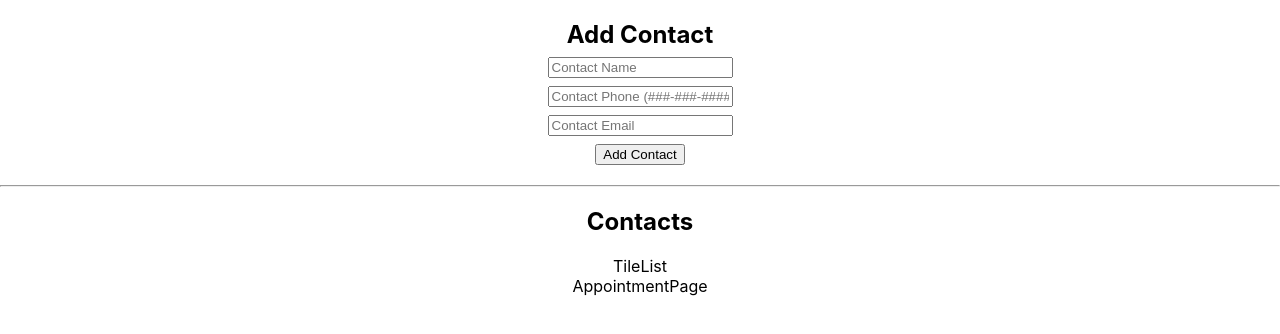
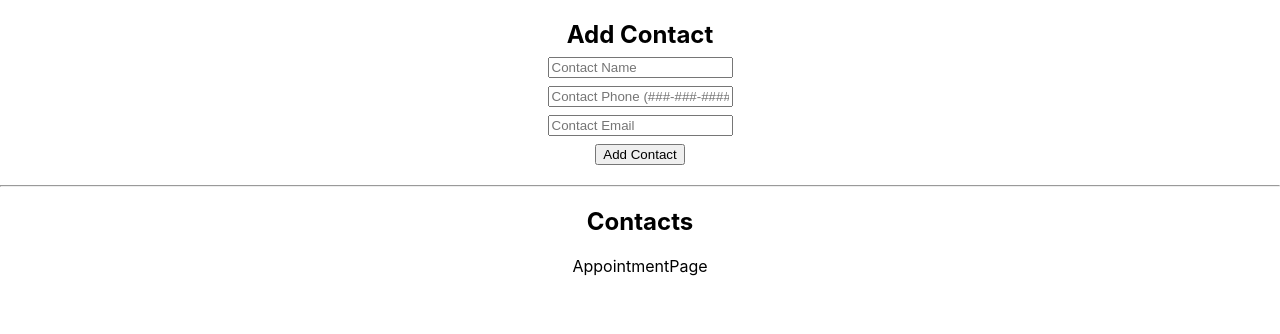
Before and after one commit to feliasdager/appointment-planner, a React (Create React App) app: page / in a window 1280 px wide. Shown: the top 334 px of the page. Built offline with nearby package versions, Linux system fonts and the light colour scheme.

Commit message:
finished the TileList and Tile components

```diff
--- /dev/null
+++ b/src/components/contactForm/tile/Tile.js
@@ -0,0 +1,15 @@
+import React from 'react'
+
+export const Tile = ({tile}) => {
+  return (
+    <div>
+        {
+            Object.values(tile).map((value, index)=>(
+                <p key={index} className={`${index === 0 ? "tile-title" : ""} tile`}>
+                    {value}
+                </p>
+            ))
+        }
+    </div>
+  )
+}
--- a/src/components/contactForm/tileList/TileList.js
+++ b/src/components/contactForm/tileList/TileList.js
@@ -1,7 +1,14 @@
 import React from 'react'
+import { Tile } from '../tile/Tile'
 
-export const TileList = () => {
+export const TileList = ({tiles}) => {
   return (
-    <div>TileList</div>
+    <div>
+      {
+        tiles.map((tile,index)=>(
+          <Tile key={index} tile={tile}/>
+        ))
+      }
+    </div>
   )
 }
```
